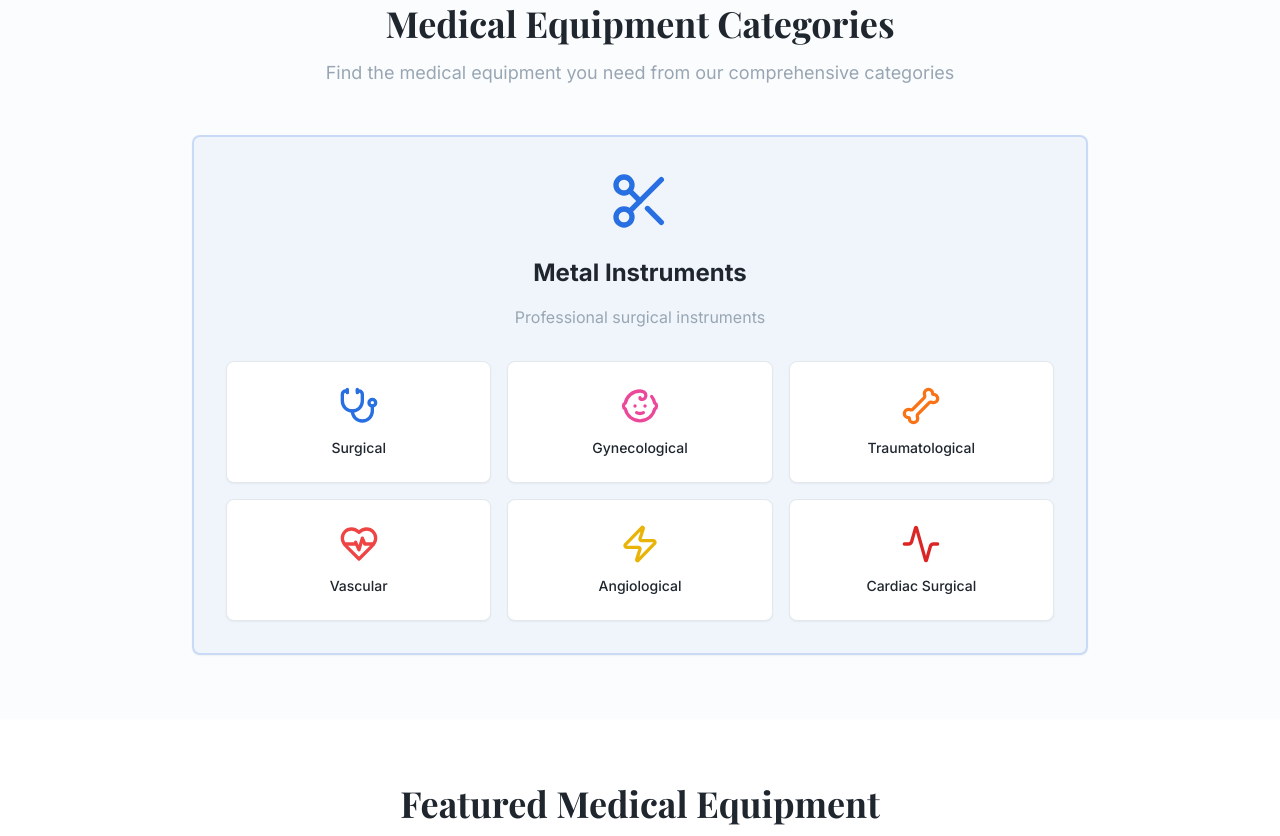
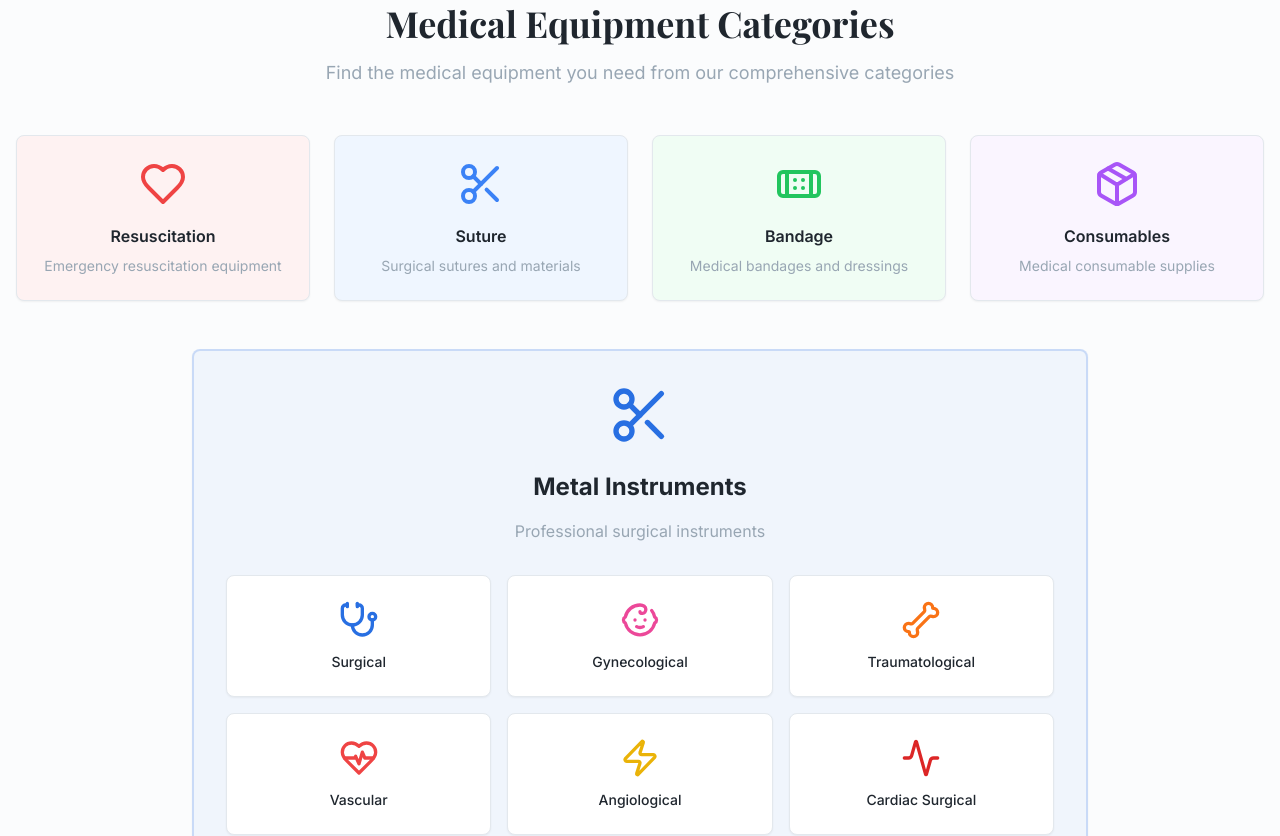
Before and after one commit to giorgaa3/Avtomed, a React (Vite) app: page / in a window 1280 px wide. Shown: the part 840-1676 px from the top of the page. Built offline with nearby package versions, Linux system fonts and the light colour scheme.

Commit message:
Refactor product categories
Update product categories and header navigation.

```diff
--- a/src/components/Categories.tsx
+++ b/src/components/Categories.tsx
@@ -1,9 +1,40 @@
-import { Scissors, Stethoscope, Baby, Bone, HeartPulse, Zap, Activity } from "lucide-react";
+import { Heart, Scissors, Bandage, Package, Stethoscope, Baby, Bone, HeartPulse, Zap, Activity } from "lucide-react";
 import { Card, CardContent } from "@/components/ui/card";
 import { useLanguage } from "@/contexts/LanguageContext";
 
 const Categories = () => {
   const { t } = useLanguage();
+
+  const mainCategories = [
+    {
+      icon: Heart,
+      title: t('categories.resuscitation'),
+      description: "Emergency resuscitation equipment",
+      color: "text-red-500",
+      bgColor: "bg-red-50"
+    },
+    {
+      icon: Scissors,
+      title: t('categories.suture'),
+      description: "Surgical sutures and materials",
+      color: "text-blue-500",
+      bgColor: "bg-blue-50"
+    },
+    {
+      icon: Bandage,
+      title: t('categories.bandage'),
+      description: "Medical bandages and dressings",
+      color: "text-green-500",
+      bgColor: "bg-green-50"
+    },
+    {
+      icon: Package,
+      title: t('categories.consumables'),
+      description: "Medical consumable supplies",
+      color: "text-purple-500",
+      bgColor: "bg-purple-50"
+    }
+  ];
 
   const metalInstruments = {
     icon: Scissors,
@@ -55,8 +86,22 @@ const Categories = () => {
           </p>
         </div>
 
-        <div className="max-w-4xl mx-auto">
-          <div className="space-y-8">
+        <div className="space-y-12">
+          {/* Main Categories */}
+          <div className="grid grid-cols-1 md:grid-cols-2 lg:grid-cols-4 gap-6">
+            {mainCategories.map((category, index) => (
+              <Card key={index} className={`cursor-pointer transition-all duration-300 hover:scale-105 hover:shadow-elegant group animate-fade-in ${category.bgColor}`}>
+                <CardContent className="p-6 text-center">
+                  <category.icon className={`w-12 h-12 mx-auto mb-4 ${category.color} group-hover:animate-bounce-gentle transition-colors`} />
+                  <h3 className="font-semibold mb-2">{category.title}</h3>
+                  <p className="text-sm text-muted-foreground">{category.description}</p>
+                </CardContent>
+              </Card>
+            ))}
+          </div>
+
+          {/* Metal Instruments Section */}
+          <div className="max-w-4xl mx-auto">
             <Card className={`cursor-pointer transition-all duration-300 hover:scale-105 hover:shadow-elegant group animate-fade-in ${metalInstruments.bgColor} border-2 border-primary/20`}>
               <CardContent className="p-8 text-center">
                 <metalInstruments.icon className={`w-16 h-16 mx-auto mb-6 ${metalInstruments.color} group-hover:animate-bounce-gentle transition-colors`} />
```
